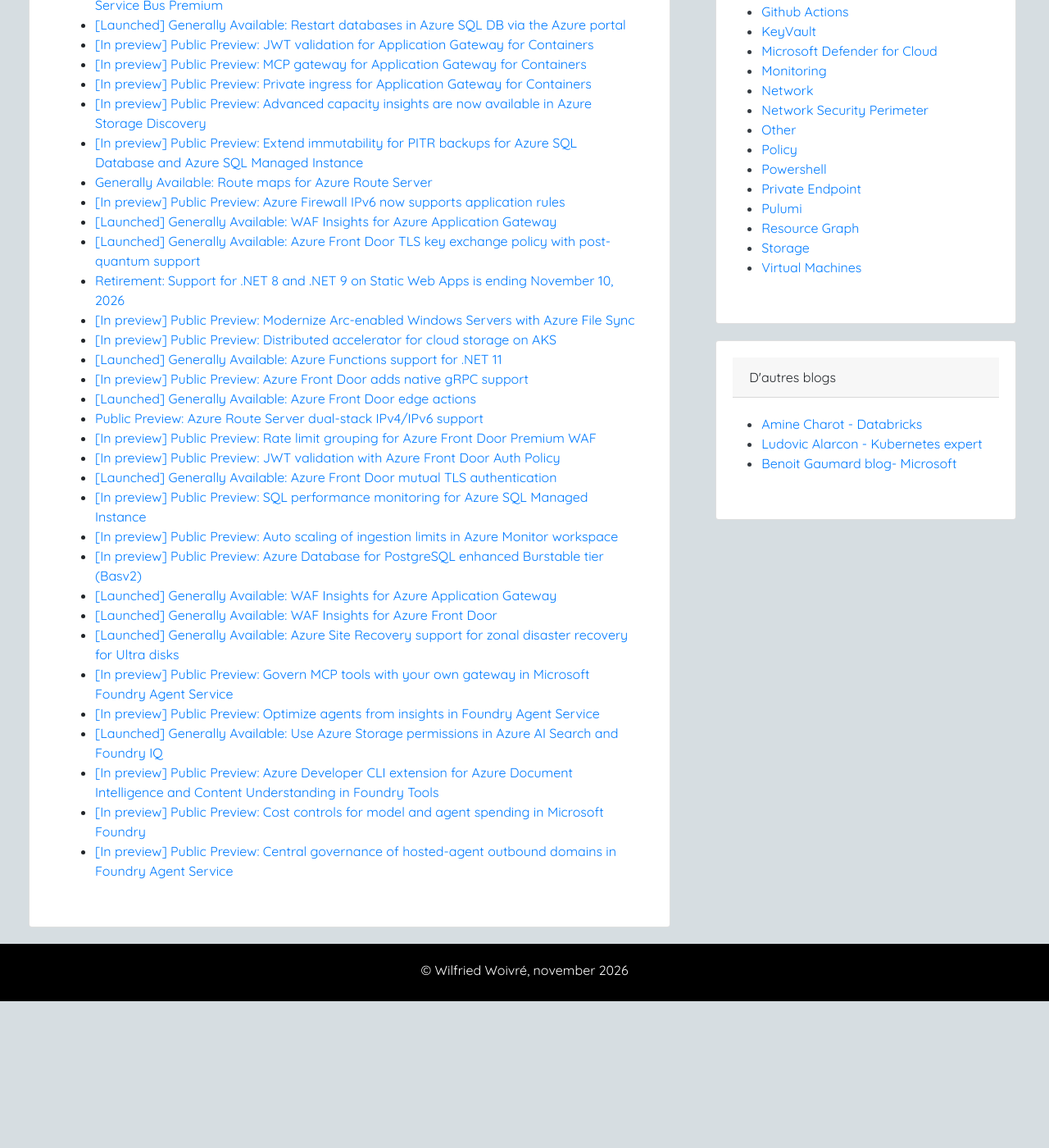
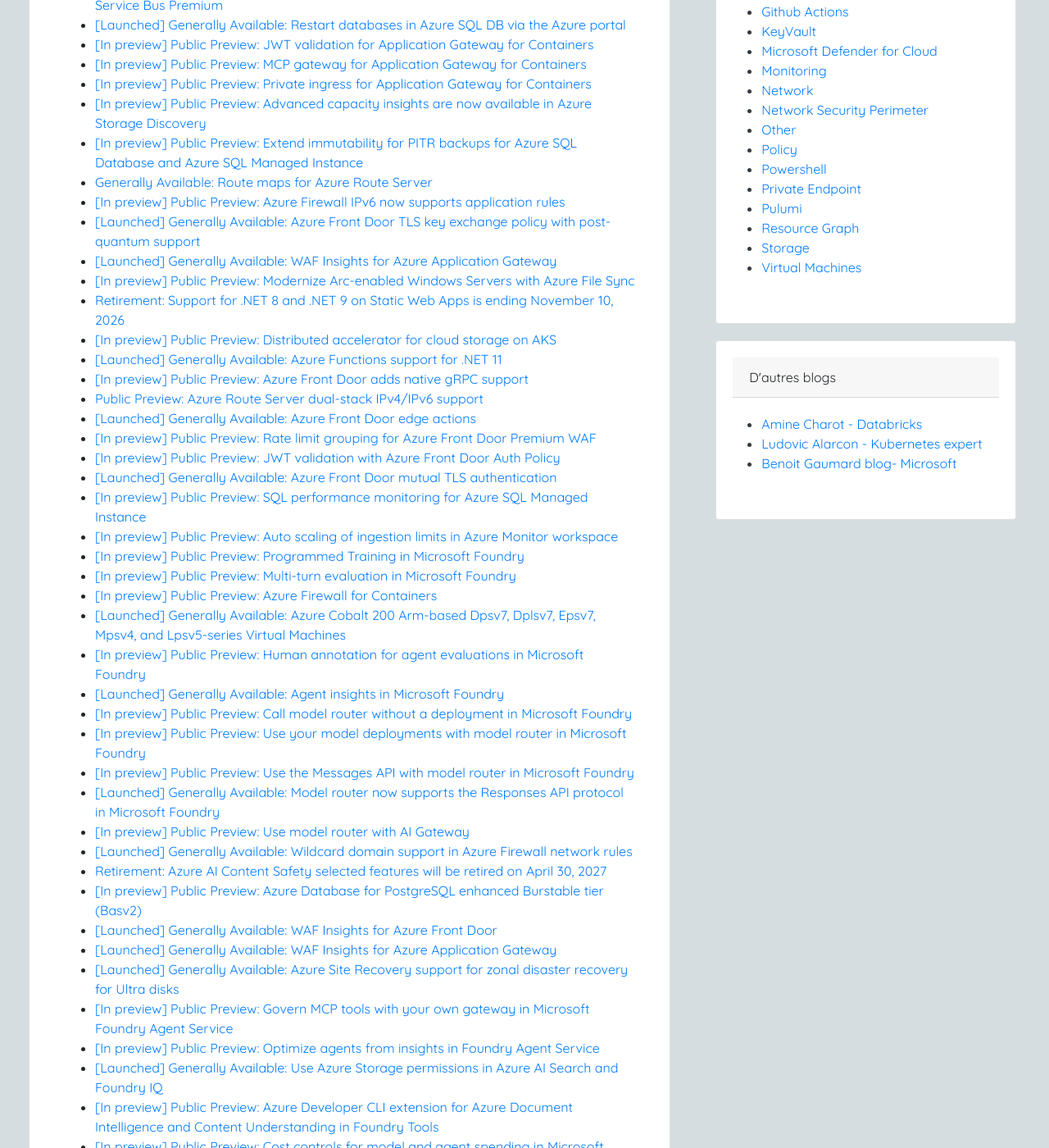
Before and after one commit to wilfriedwoivre/wilfriedwoivre.en.github.io, a Jekyll site: the page built from _news/2026-12-01-my-reading-news-for-november-2026.md, in a window 1280 px wide and 1400 px high, scrolled down 663 px. Shown: the whole window at 82% size. Built offline with Jekyll 4.4.1, drawn with Linux system fonts in a browser that asks for light colours; nearby versions of some CDN libraries; before the commit the page ends 1884 px from its top, so only the background shows below that.

Commit message:
Update monthly news post

```diff
--- a/_news/2026-12-01-my-reading-news-for-november-2026.md
+++ b/_news/2026-12-01-my-reading-news-for-november-2026.md
@@ -19,23 +19,36 @@ All of this list are a little messy, in the future i will try to sort them by ca
 - [[In preview] Public Preview: Extend immutability for PITR backups for Azure SQL Database and Azure SQL Managed Instance](https://azure.microsoft.com/updates?WT.mc_id=AZ-MVP-4039694&id=579305)
 - [Generally Available: Route maps for Azure Route Server](https://azure.microsoft.com/updates?WT.mc_id=AZ-MVP-4039694&id=578966)
 - [[In preview] Public Preview: Azure Firewall IPv6 now supports application rules](https://azure.microsoft.com/updates?WT.mc_id=AZ-MVP-4039694&id=579507)
+- [[Launched] Generally Available: Azure Front Door TLS key exchange policy with post-quantum support](https://azure.microsoft.com/updates?WT.mc_id=AZ-MVP-4039694&id=577668)
 - [[Launched] Generally Available: WAF Insights for Azure Application Gateway](https://azure.microsoft.com/updates?WT.mc_id=AZ-MVP-4039694&id=579280)
-- [[Launched] Generally Available: Azure Front Door TLS key exchange policy with post-quantum support](https://azure.microsoft.com/updates?WT.mc_id=AZ-MVP-4039694&id=577668)
+- [[In preview] Public Preview: Modernize Arc-enabled Windows Servers with Azure File Sync](https://azure.microsoft.com/updates?WT.mc_id=AZ-MVP-4039694&id=579854)
 - [Retirement: Support for .NET 8 and .NET 9 on Static Web Apps is ending November 10, 2026](https://azure.microsoft.com/updates?WT.mc_id=AZ-MVP-4039694&id=575106)
-- [[In preview] Public Preview: Modernize Arc-enabled Windows Servers with Azure File Sync](https://azure.microsoft.com/updates?WT.mc_id=AZ-MVP-4039694&id=579854)
 - [[In preview] Public Preview: Distributed accelerator for cloud storage on AKS](https://azure.microsoft.com/updates?WT.mc_id=AZ-MVP-4039694&id=578454)
 - [[Launched] Generally Available: Azure Functions support for .NET 11](https://azure.microsoft.com/updates?WT.mc_id=AZ-MVP-4039694&id=578773)
 - [[In preview] Public Preview: Azure Front Door adds native gRPC support](https://azure.microsoft.com/updates?WT.mc_id=AZ-MVP-4039694&id=579383)
+- [Public Preview: Azure Route Server dual-stack IPv4/IPv6 support](https://azure.microsoft.com/updates?WT.mc_id=AZ-MVP-4039694&id=579746)
 - [[Launched] Generally Available: Azure Front Door edge actions](https://azure.microsoft.com/updates?WT.mc_id=AZ-MVP-4039694&id=579310)
-- [Public Preview: Azure Route Server dual-stack IPv4/IPv6 support](https://azure.microsoft.com/updates?WT.mc_id=AZ-MVP-4039694&id=579746)
 - [[In preview] Public Preview: Rate limit grouping for Azure Front Door Premium WAF](https://azure.microsoft.com/updates?WT.mc_id=AZ-MVP-4039694&id=580155)
 - [[In preview] Public Preview: JWT validation with Azure Front Door Auth Policy](https://azure.microsoft.com/updates?WT.mc_id=AZ-MVP-4039694&id=577673)
 - [[Launched] Generally Available: Azure Front Door mutual TLS authentication](https://azure.microsoft.com/updates?WT.mc_id=AZ-MVP-4039694&id=577678)
 - [[In preview] Public Preview: SQL performance monitoring for Azure SQL Managed Instance](https://azure.microsoft.com/updates?WT.mc_id=AZ-MVP-4039694&id=574158)
 - [[In preview] Public Preview: Auto scaling of ingestion limits in Azure Monitor workspace](https://azure.microsoft.com/updates?WT.mc_id=AZ-MVP-4039694&id=578207)
+- [[In preview] Public Preview: Programmed Training in Microsoft Foundry](https://azure.microsoft.com/updates?WT.mc_id=AZ-MVP-4039694&id=581713)
+- [[In preview] Public Preview: Multi-turn evaluation in Microsoft Foundry](https://azure.microsoft.com/updates?WT.mc_id=AZ-MVP-4039694&id=581746)
+- [[In preview] Public Preview: Azure Firewall for Containers](https://azure.microsoft.com/updates?WT.mc_id=AZ-MVP-4039694&id=581963)
+- [[Launched] Generally Available: Azure Cobalt 200 Arm-based Dpsv7, Dplsv7, Epsv7, Mpsv4, and Lpsv5-series Virtual Machines](https://azure.microsoft.com/updates?WT.mc_id=AZ-MVP-4039694&id=564451)
+- [[In preview] Public Preview: Human annotation for agent evaluations in Microsoft Foundry](https://azure.microsoft.com/updates?WT.mc_id=AZ-MVP-4039694&id=581358)
+- [[Launched] Generally Available: Agent insights in Microsoft Foundry](https://azure.microsoft.com/updates?WT.mc_id=AZ-MVP-4039694&id=581363)
+- [[In preview] Public Preview: Call model router without a deployment in Microsoft Foundry](https://azure.microsoft.com/updates?WT.mc_id=AZ-MVP-4039694&id=581378)
+- [[In preview] Public Preview: Use your model deployments with model router in Microsoft Foundry](https://azure.microsoft.com/updates?WT.mc_id=AZ-MVP-4039694&id=581388)
+- [[In preview] Public Preview: Use the Messages API with model router in Microsoft Foundry](https://azure.microsoft.com/updates?WT.mc_id=AZ-MVP-4039694&id=581383)
+- [[Launched] Generally Available: Model router now supports the Responses API protocol in Microsoft Foundry](https://azure.microsoft.com/updates?WT.mc_id=AZ-MVP-4039694&id=581393)
+- [[In preview] Public Preview: Use model router with AI Gateway](https://azure.microsoft.com/updates?WT.mc_id=AZ-MVP-4039694&id=581398)
+- [[Launched] Generally Available: Wildcard domain support in Azure Firewall network rules](https://azure.microsoft.com/updates?WT.mc_id=AZ-MVP-4039694&id=582030)
+- [Retirement: Azure AI Content Safety selected features will be retired on April 30, 2027](https://azure.microsoft.com/updates?WT.mc_id=AZ-MVP-4039694&id=577474)
 - [[In preview] Public Preview: Azure Database for PostgreSQL enhanced Burstable tier (Basv2)](https://azure.microsoft.com/updates?WT.mc_id=AZ-MVP-4039694&id=574535)
+- [[Launched] Generally Available: WAF Insights for Azure Front Door](https://azure.microsoft.com/updates?WT.mc_id=AZ-MVP-4039694&id=579285)
 - [[Launched] Generally Available: WAF Insights for Azure Application Gateway](https://azure.microsoft.com/updates?WT.mc_id=AZ-MVP-4039694&id=579280)
-- [[Launched] Generally Available: WAF Insights for Azure Front Door](https://azure.microsoft.com/updates?WT.mc_id=AZ-MVP-4039694&id=579285)
 - [[Launched] Generally Available: Azure Site Recovery support for zonal disaster recovery for Ultra disks](https://azure.microsoft.com/updates?WT.mc_id=AZ-MVP-4039694&id=582171)
 - [[In preview] Public Preview: Govern MCP tools with your own gateway in Microsoft Foundry Agent Service](https://azure.microsoft.com/updates?WT.mc_id=AZ-MVP-4039694&id=581498)
 - [[In preview] Public Preview: Optimize agents from insights in Foundry Agent Service](https://azure.microsoft.com/updates?WT.mc_id=AZ-MVP-4039694&id=581483)
```
Also changed, not shown: other parts of _news/2026-12-01-my-reading-news-for-november-2026.md (+1 -1 lines).
